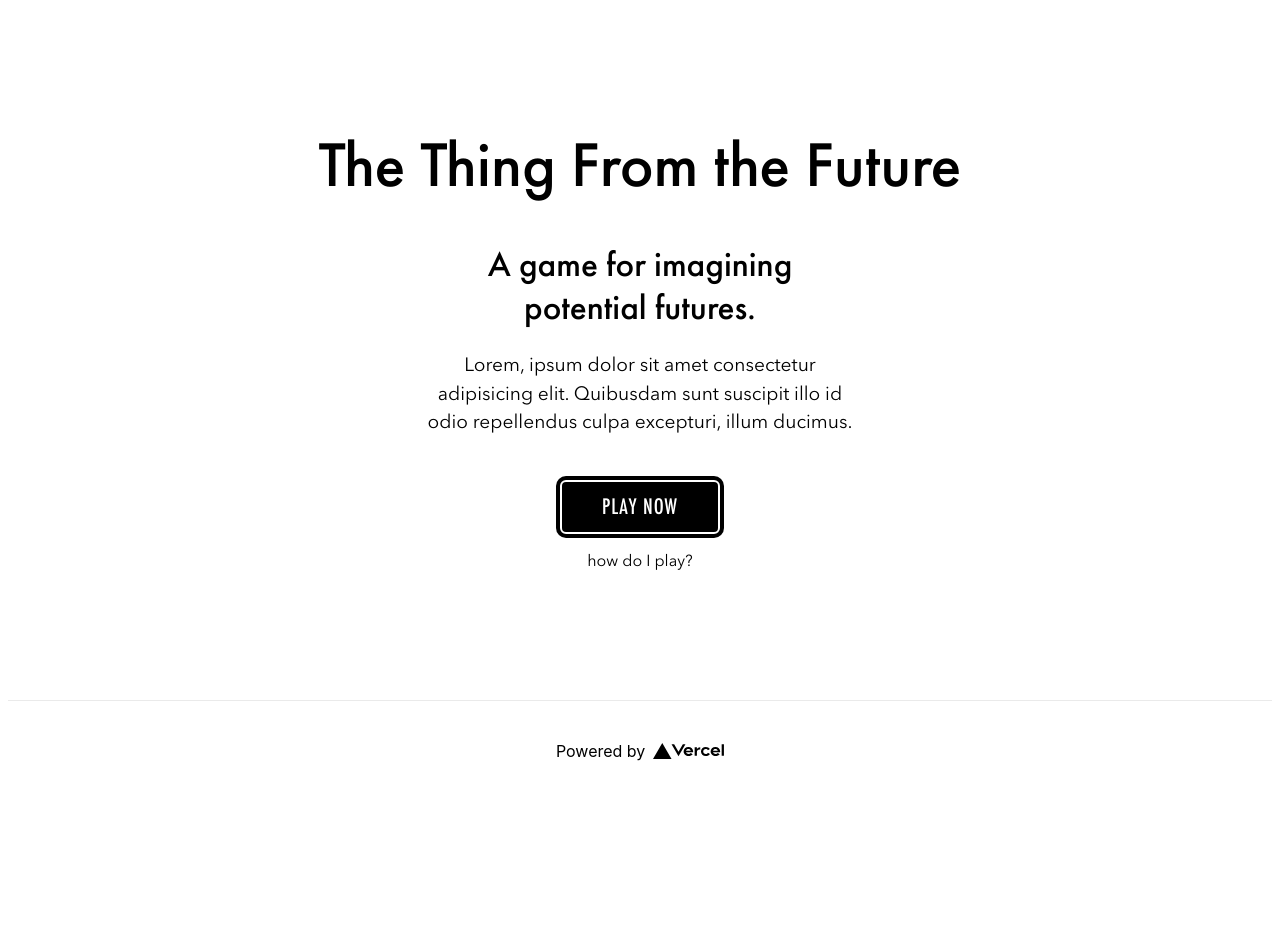
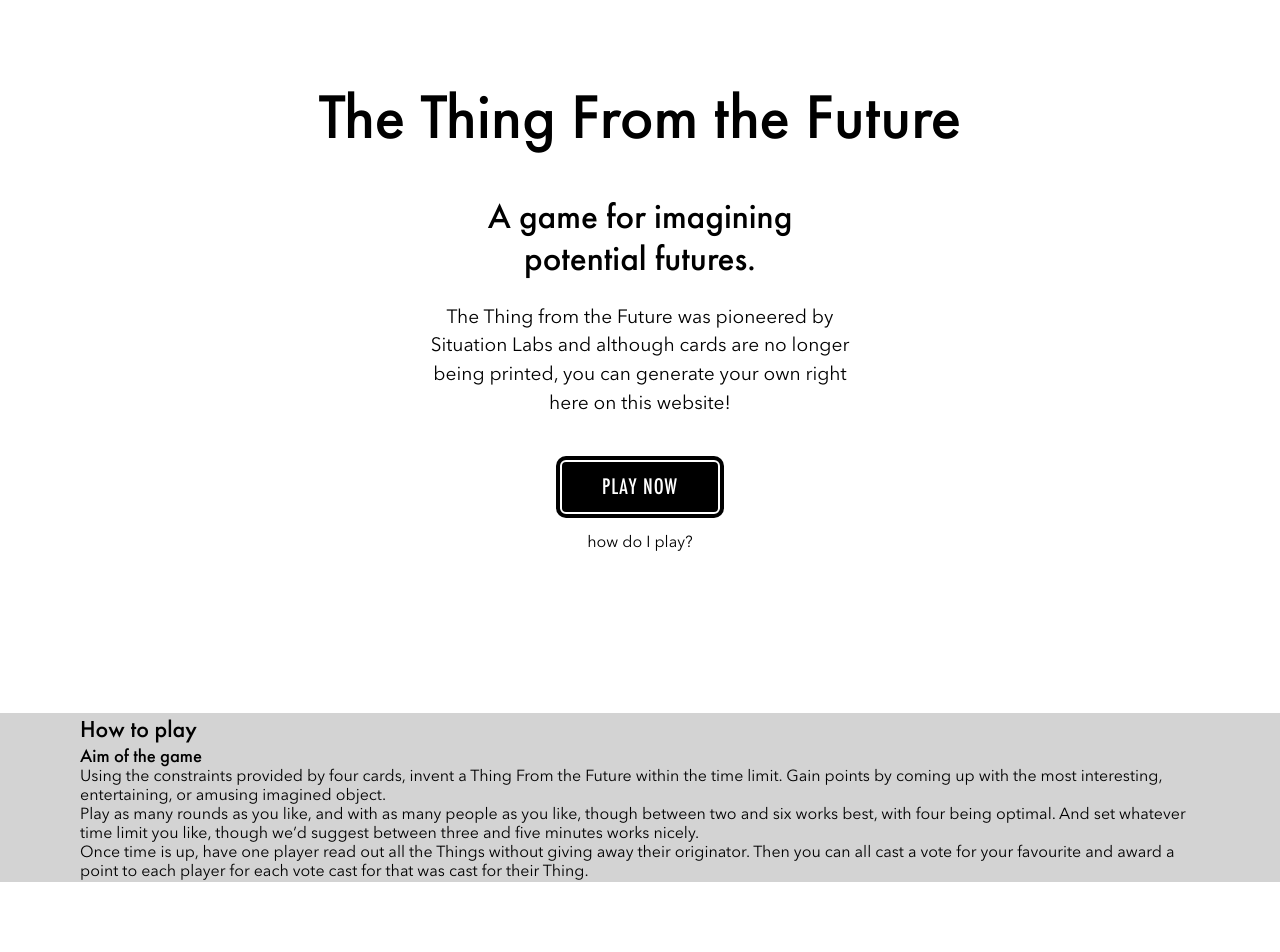
Before and after one commit to DaveCoded/thing-from-the-future, a Next.js app: page / in a window 1280 px wide. Shown: the top 952 px of the page. Before the commit the page ends 800 px from the top, so only its background shows below. Built offline with nearby package versions, Linux system fonts and the light colour scheme.

Commit message:
start styling home

```diff
--- a/pages/index.tsx
+++ b/pages/index.tsx
@@ -1,7 +1,6 @@
 import Head from 'next/head'
 import styles from '../styles/Home.module.css'
 import Link from 'next/link'
-import { motion } from 'framer-motion'
 
 export default function Home() {
     return (
@@ -12,26 +11,47 @@ export default function Home() {
             </Head>
 
             <main className={styles.main}>
-                <motion.h1
-                    className={styles.title}
-                    layoutId="ttftf-title"
-                    transition={{ type: 'spring', stiffness: 500, damping: 30 }}
-                >
-                    The Thing From the Future
-                </motion.h1>
+                <section className={styles.landingSection}>
+                    <h1 className={styles.title}>The Thing From the Future</h1>
                     <h2 className={styles.subtitle}>A game for imagining potential futures.</h2>
                     <p className={styles.description}>
-                    Lorem, ipsum dolor sit amet consectetur adipisicing elit. Quibusdam sunt
-                    suscipit illo id odio repellendus culpa excepturi, illum ducimus.
+                        The Thing from the Future was pioneered by Situation Labs and although cards
+                        are no longer being printed, you can generate your own right here on this
+                        website!
                     </p>
                     <Link href="/play">
                         <button className={`generate-button ${styles.playButton}`}>play now</button>
                     </Link>
                     <p>
-                    <a className={styles.howToPlay} href="#">
+                        <a className={styles.howToPlayLink} href="#">
                             how do I play?
                         </a>
                     </p>
+                </section>
+
+                <section className={styles.howToPlay}>
+                    <h2>How to play</h2>
+                    <div className={styles.aimOfGame}>
+                        <h3>Aim of the game</h3>
+                        <p>
+                            Using the constraints provided by four cards, invent a Thing From the
+                            Future within the time limit. Gain points by coming up with the most
+                            interesting, entertaining, or amusing imagined object.
+                        </p>
+                        <p>
+                            Play as many rounds as you like, and with as many people as you like,
+                            though between two and six works best, with four being optimal. And set
+                            whatever time limit you like, though we’d suggest between three and five
+                            minutes works nicely.
+                        </p>
+                        <p>
+                            Once time is up, have one player read out all the Things without giving
+                            away their originator. Then you can all cast a vote for your favourite
+                            and award a point to each player for each vote cast for that was cast
+                            for their Thing.
+                        </p>
+                    </div>
+                </section>
             </main>
 
             <footer className={styles.footer}>
--- a/styles/Home.module.css
+++ b/styles/Home.module.css
@@ -1,19 +1,32 @@
 .container {
     min-height: 100vh;
-    padding: 0 0.5rem;
     display: flex;
     flex-direction: column;
-    justify-content: center;
     align-items: center;
 }
 
 .main {
     padding: 5rem 0;
+    display: flex;
     flex: 1;
+    flex-direction: column;
+    align-items: center;
+}
+
+.landingSection {
     display: flex;
     flex-direction: column;
     justify-content: center;
     align-items: center;
+    margin-bottom: 10rem;
+}
+
+.howToPlay {
+    background-color: lightgrey;
+    padding: 0 5rem;
+}
+
+.aimOfGame {
 }
 
 .footer {
@@ -84,61 +97,6 @@
     margin-bottom: 1.2rem;
 }
 
-.code {
-    background: #fafafa;
-    border-radius: 5px;
-    padding: 0.75rem;
-    font-size: 1.1rem;
-    font-family: Menlo, Monaco, Lucida Console, Liberation Mono, DejaVu Sans Mono,
-        Bitstream Vera Sans Mono, Courier New, monospace;
-}
-
-.grid {
-    display: flex;
-    align-items: center;
-    justify-content: center;
-    flex-wrap: wrap;
-    max-width: 800px;
-    margin-top: 3rem;
-}
-
-.card {
-    margin: 1rem;
-    flex-basis: 45%;
-    padding: 1.5rem;
-    text-align: left;
-    color: inherit;
-    text-decoration: none;
-    border: 1px solid #eaeaea;
-    border-radius: 10px;
-    transition: color 0.15s ease, border-color 0.15s ease;
-}
-
-.card:hover,
-.card:focus,
-.card:active {
-    color: #0070f3;
-    border-color: #0070f3;
-}
-
-.card h3 {
-    margin: 0 0 1rem 0;
-    font-size: 1.5rem;
-}
-
-.card p {
-    margin: 0;
-    font-size: 1.25rem;
-    line-height: 1.5;
-}
-
 .logo {
     height: 1em;
 }
-
-@media (max-width: 600px) {
-    .grid {
-        width: 100%;
-        flex-direction: column;
-    }
-}
--- a/styles/globals.css
+++ b/styles/globals.css
@@ -119,8 +119,12 @@ h2,
 h3,
 h4,
 h5,
-p {
+p,
+div,
+main,
+section {
     margin: 0;
+    padding: 0;
 }
 
 button {
@@ -136,7 +140,9 @@ p {
 }
 
 h1,
-h2 {
+h2,
+h3,
+h4 {
     font-family: 'Futura', sans-serif;
     font-weight: 500;
 }
```
Also changed, not shown: pages/play.tsx (+1 -8 lines), 1 other file (tests, documents, lock files or other folders). Lines whose indentation alone changed are shown as unchanged.
